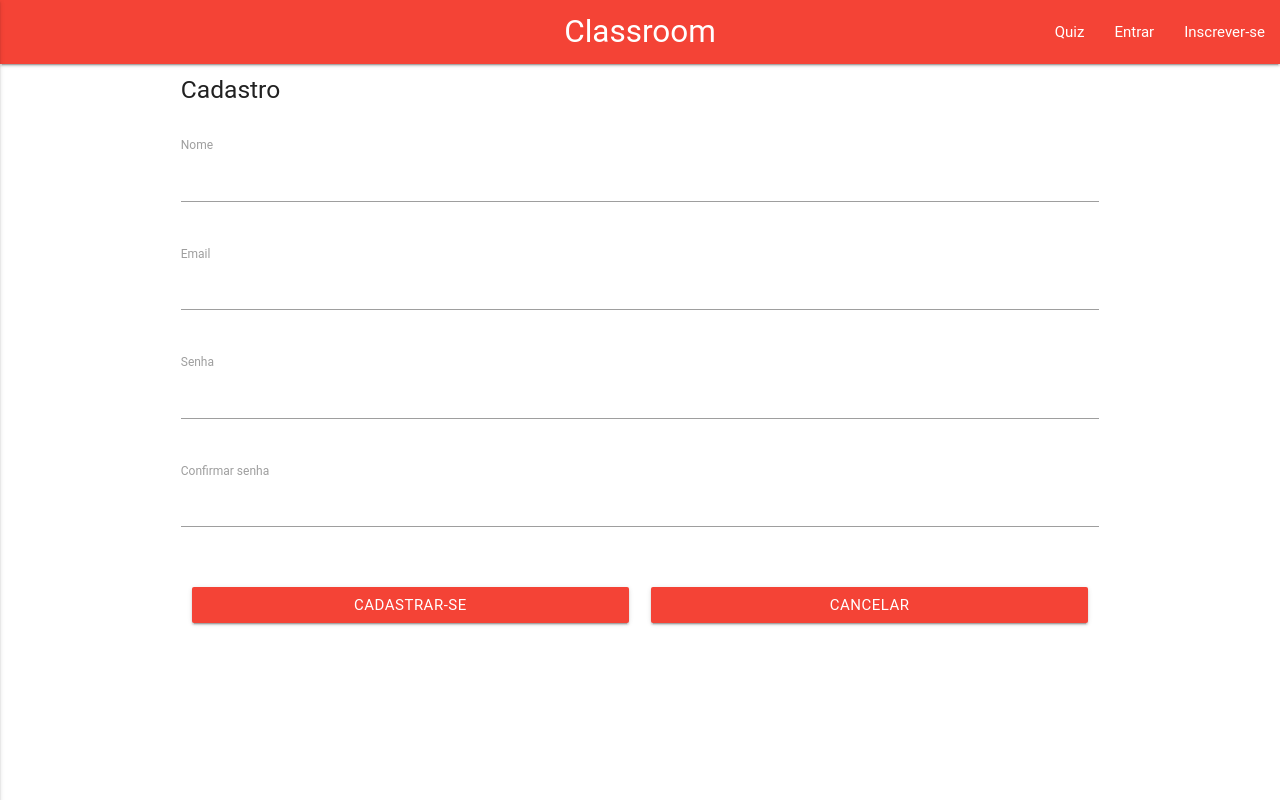
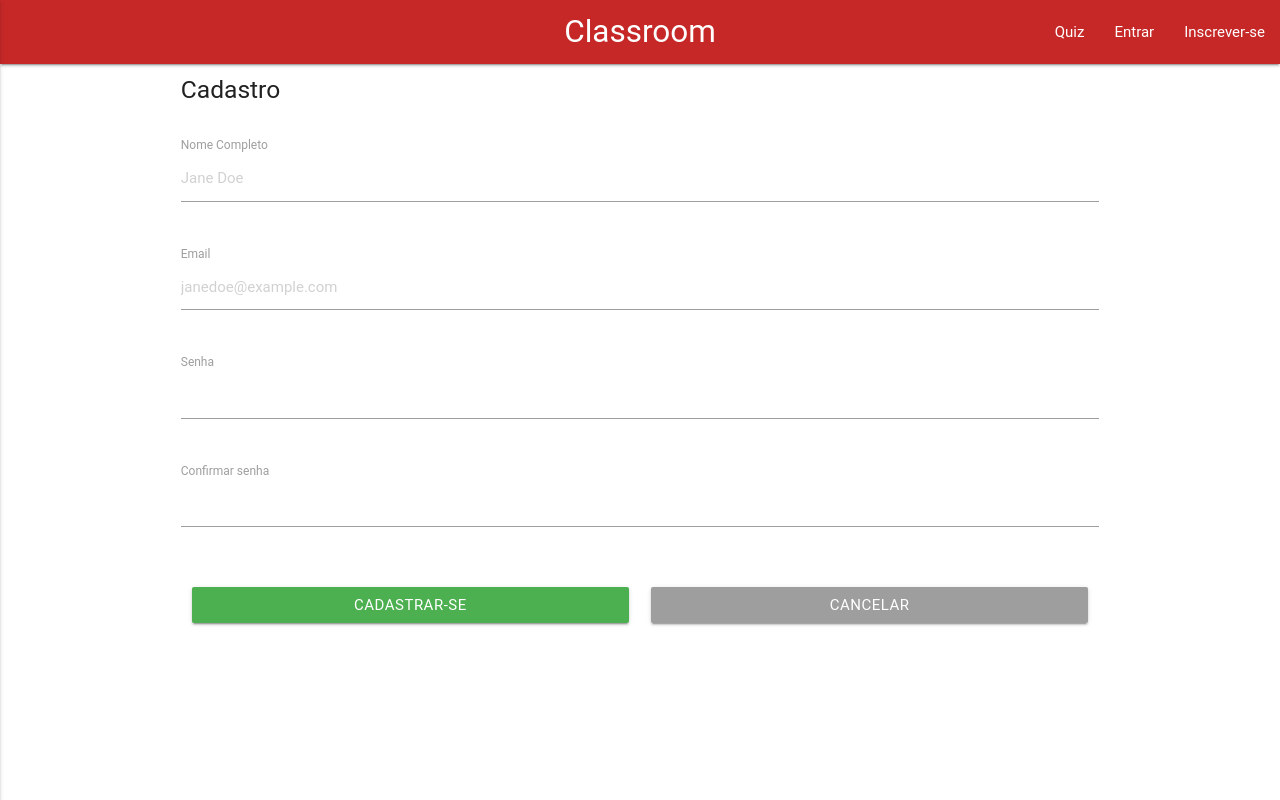
Before and after one commit to vieiraeduardos/quiz, a Flask app: page /classroom/signup/ in a window 1280 px wide. Run offline with Flask 2, Linux system fonts and the light colour scheme; some libraries are stand-ins or nearby versions; some web fonts are replaced.

Commit message:
Changing colors

```diff
--- a/app/classroom/templates/signup/signup.html
+++ b/app/classroom/templates/signup/signup.html
@@ -14,7 +14,7 @@
   <body>
     <!-- menu de navegação -->
     <!-- menu de navegação -->
-    <nav class="red">
+    <nav class="#c62828 red darken-3">
       <div class="nav-wrapper">
         <a href="/classroom/" class="brand-logo center">Classroom</a>
         <ul id="nav-mobile" class="right hide-on-med-and-down">
@@ -39,13 +39,13 @@
       </div>
       <form action="/classroom/signup/" method="POST">
         <div class="row">
-          <label>Nome</label>
-          <input type="text" name="name" required>
+          <label>Nome Completo</label>
+          <input type="text" name="name" placeholder="Jane Doe" required>
         </div>
 
         <div class="row">
           <label>Email</label>
-          <input type="email" name="email" required>
+          <input type="email" name="email" placeholder="janedoe@example.com" required>
         </div>
 
         {% if error %}
@@ -70,10 +70,10 @@
 
         <div class="row">
           <div class="col s12 m6 l6">
-            <button id="btnRegister" type="submit" class="btn col s12 waves-effect waves-light red">Cadastrar-se</button>
+            <button id="btnRegister" type="submit" class="btn col s12 waves-effect waves-light green">Cadastrar-se</button>
           </div>
           <div class="col s12 m6 l6">
-            <a href="/classroom/" class="btn col s12 waves-effect waves-light red">Cancelar</a>
+            <a href="/classroom/" class="btn col s12 waves-effect waves-light grey">Cancelar</a>
           </div>
         </div>
       </form>
```
Also changed, not shown: app/classroom/templates/login/login.html (+6 -5 lines), app/classroom/templates/quiz/login/login.html (+5 -5 lines), app/classroom/templates/quiz/signup/signup.html (+6 -6 lines).
